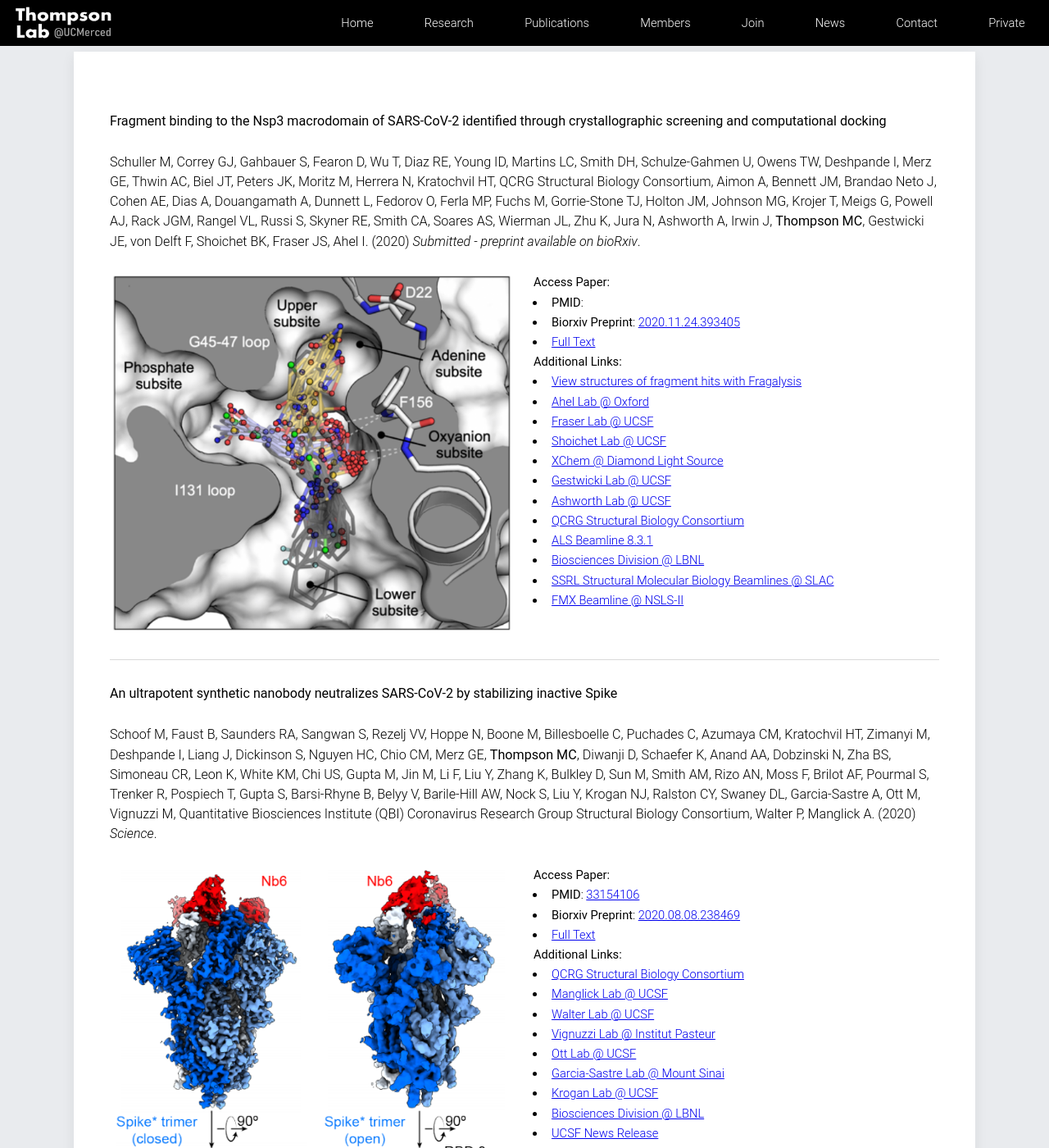
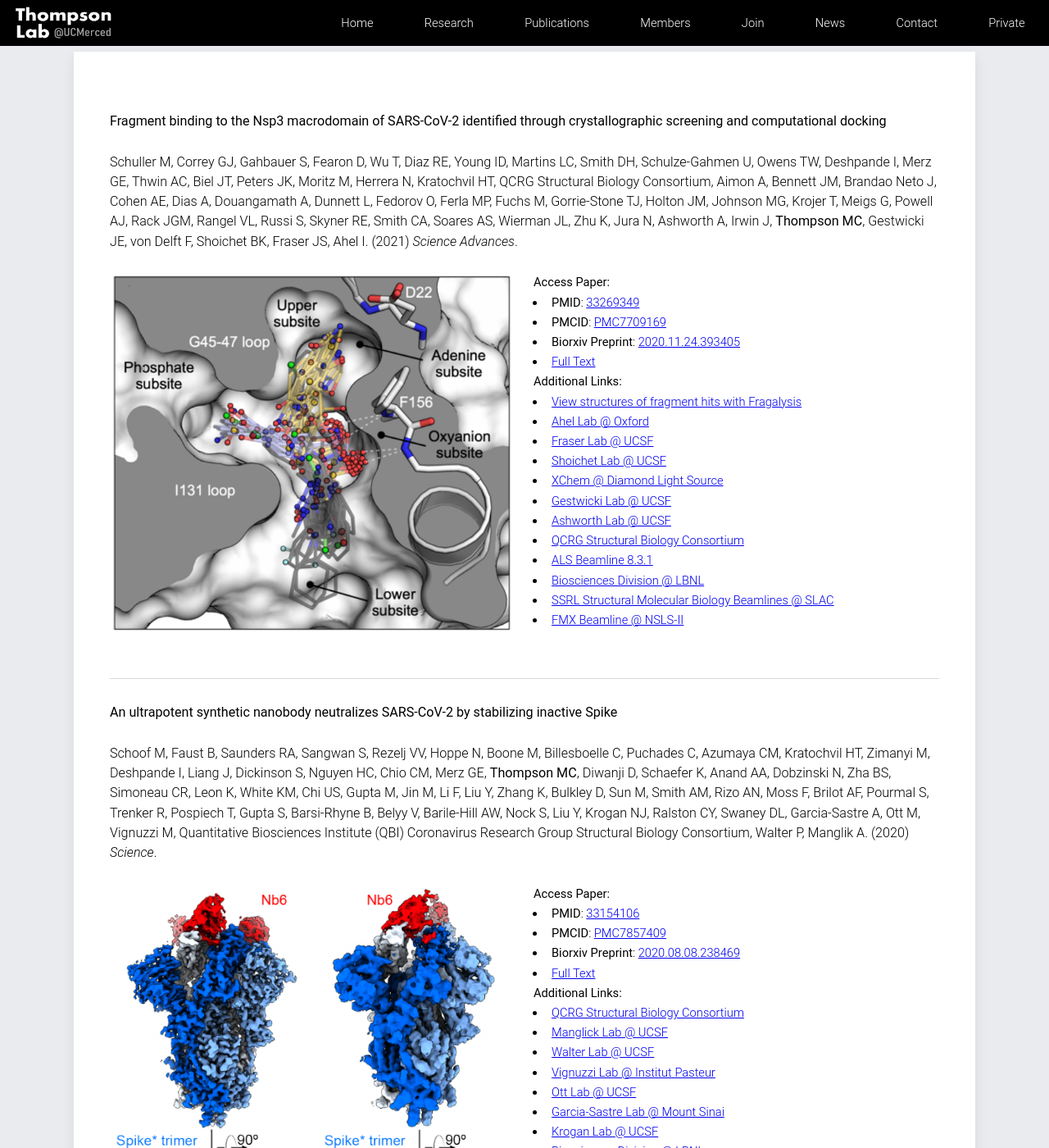
Before and after one commit to mthompson-lab/mthompson-lab.github.io, a Jekyll site: the page built from publications/index.html, in a window 1280 px wide and 1400 px high, scrolled down 313 px. Shown: the whole window at 82% size. Built offline with Jekyll 4.4.1, drawn with Linux system fonts in a browser that asks for light colours.

Commit message:
updated pubs

```diff
--- a/_data/publications.yml
+++ b/_data/publications.yml
@@ -18,11 +18,11 @@
   citation: "Schuller M, Correy GJ, Gahbauer S, Fearon D, Wu T, Diaz RE, Young ID, Martins LC, Smith DH, Schulze-Gahmen U, Owens TW, Deshpande I, Merz GE, Thwin AC, Biel JT, Peters JK,
   Moritz M, Herrera N, Kratochvil HT, QCRG Structural Biology Consortium, Aimon A, Bennett JM, Brandao Neto J, Cohen AE, Dias A, Douangamath A, Dunnett L, Fedorov O, Ferla MP, Fuchs M,
   Gorrie-Stone TJ, Holton JM, Johnson MG, Krojer T, Meigs G, Powell AJ, Rack JGM, Rangel VL, Russi S, Skyner RE, Smith CA, Soares AS, Wierman JL, Zhu K, Jura N, Ashworth A, Irwin J,
-  **Thompson MC**, Gestwicki JE, von Delft F, Shoichet BK, Fraser JS, Ahel I. (2020) *Submitted - preprint available on bioRxiv*."
-  date: 202011
+  **Thompson MC**, Gestwicki JE, von Delft F, Shoichet BK, Fraser JS, Ahel I. (2021) *Science Advances*."
+  date: 202104
   image: '/images/pub/macrodomain_2020_1.png'
-  #pmid:
-  #pmcid:
+  pmid: 33269349
+  pmcid: PMC7709169
   biorxiv: '2020.11.24.393405'
   pdf: '/pdf/macrodomain_2020_1.pdf'
   links:
@@ -56,11 +56,11 @@
   Deshpande I, Liang J, Dickinson S, Nguyen HC, Chio CM, Merz GE, **Thompson MC**, Diwanji D, Schaefer K, Anand AA, Dobzinski N, Zha BS, Simoneau CR, Leon K,
   White KM, Chi US, Gupta M, Jin M, Li F, Liu Y, Zhang K, Bulkley D, Sun M, Smith AM, Rizo AN, Moss F, Brilot AF, Pourmal S, Trenker R, Pospiech T, Gupta S,
   Barsi-Rhyne B, Belyy V, Barile-Hill AW, Nock S, Liu Y, Krogan NJ, Ralston CY, Swaney DL, Garcia-Sastre A, Ott M, Vignuzzi M,
-  Quantitative Biosciences Institute (QBI) Coronavirus Research Group Structural Biology Consortium, Walter P, Manglick A. (2020) *Science*."
+  Quantitative Biosciences Institute (QBI) Coronavirus Research Group Structural Biology Consortium, Walter P, Manglik A. (2020) *Science*."
   date: 202011
   image: '/images/pub/schoof_2020_1.png'
   pmid: 33154106
-  #pmcid:
+  pmcid: PMC7857409
   biorxiv: '2020.08.08.238469'
   pdf: '/pdf/schoof_2020_1.pdf'
   links:
@@ -105,8 +105,8 @@
   citation: "Pan X, **Thompson M**, Zhang Y, Liu L, Fraser JS, Kelly MJS, Kortemme T. (2020) *Science*."
   date: '202008'
   image: '/images/pub/pan_2020.png'
-  pmid: '32855341'
-  # pmcid: ''
+  pmid: 32855341
+  pmcid: PMC7787817
   biorxiv: '2020.04.14.041772'
   pdf: '/pdf/pan_2020.pdf'
   links:
```
